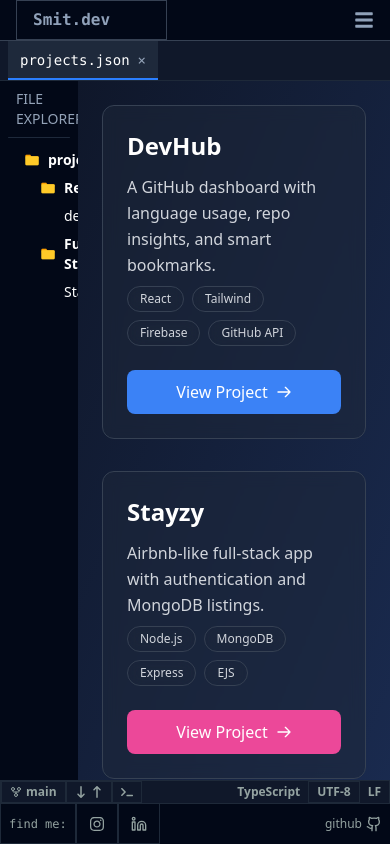
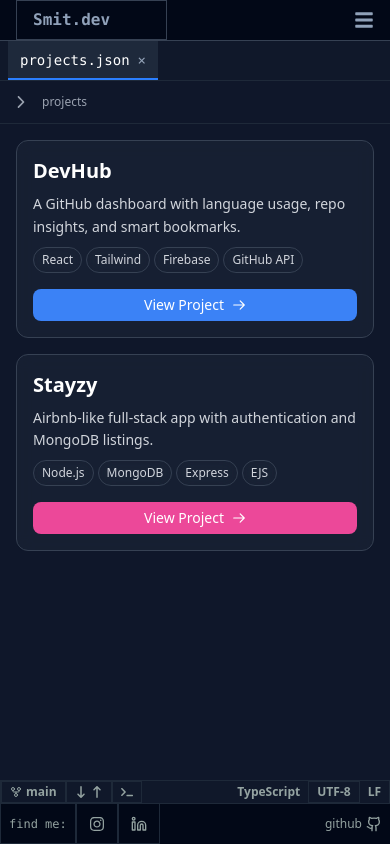
Before and after one commit to smitbharvadiya/portfolio, a React (Vite) app: page /projects in a window 390 px wide. Built offline with nearby package versions, Linux system fonts and the light colour scheme.

Commit message:
Added responsivness

```diff
--- a/package.json
+++ b/package.json
@@ -21,6 +21,7 @@
     "react": "^19.1.0",
     "react-dom": "^19.1.0",
     "react-icons": "^5.5.0",
+    "react-intersection-observer": "^9.16.0",
     "react-router-dom": "^7.6.3",
     "tailwindcss": "^4.1.11"
   },
--- a/src/components/Projects/Main.jsx
+++ b/src/components/Projects/Main.jsx
@@ -1,4 +1,6 @@
 import { HiOutlineArrowRight } from "react-icons/hi";
+import { IoIosArrowForward } from "react-icons/io";
+import { useState, useEffect } from "react";
 
 const projects = [
   {
@@ -6,27 +8,59 @@ const projects = [
     description: "A GitHub dashboard with language usage, repo insights, and smart bookmarks.",
     tech: ["React", "Tailwind", "Firebase", "GitHub API"],
     link: "https://dev-hub-blond.vercel.app/",
-    accent: "#3B82F6"
+    accent: "#3B82F6",
+    filePath: "projects / devhub.json"
   },
   {
     title: "Stayzy",
     description: "Airbnb-like full-stack app with authentication and MongoDB listings.",
     tech: ["Node.js", "MongoDB", "Express", "EJS"],
     link: "https://stayzy-cj60.onrender.com/",
-    accent: "#EC4899"
+    accent: "#EC4899",
+    filePath: "projects / stayzy.json"
   }
 ];
 
-export default function Main({ selectedProject }) {
+export default function Main({ selectedProject, setIsCollapsed }) {
+  const [isMobile, setIsMobile] = useState(false);
+
+  // Track screen size
+  useEffect(() => {
+    const checkMobile = () => setIsMobile(window.innerWidth < 768);
+    checkMobile();
+    window.addEventListener("resize", checkMobile);
+    return () => window.removeEventListener("resize", checkMobile);
+  }, []);
 
   const filteredProjects = selectedProject
     ? projects.filter((p) => p.title === selectedProject)
     : projects;
 
+  // Figure out file path for header
+  const currentPath =
+    filteredProjects.length === 1
+      ? filteredProjects[0].filePath
+      : "projects";
+
   return (
-    <div className="flex-grow w-4/5 bg-gradient-to-br from-[#0f172a] to-[#1a2b50] px-6 py-6 text-white">
+    <div className="flex-grow bg-[#0f172a] text-white overflow-auto">
 
-        <div className="grid grid-cols-1 sm:grid-cols-2 lg:grid-cols-3 gap-8">
+      {/* Mobile header (like bio.json one) */}
+      {isMobile && (
+        <div className="md:hidden flex items-center p-3 border-b border-gray-800 bg-[#0f172a] sticky top-0 z-10">
+          <button
+            onClick={() => setIsCollapsed(false)}
+            className="mr-3 text-gray-400 hover:text-white transition"
+          >
+            <IoIosArrowForward size={18} />
+          </button>
+          <span className="text-xs text-gray-400">{currentPath}</span>
+        </div>
+      )}
+
+      {/* Projects grid */}
+      <div className="p-4 md:p-6">
+        <div className="grid grid-cols-1 sm:grid-cols-2 lg:grid-cols-3 gap-4 md:gap-8">
           {filteredProjects.map((project, index) => (
             <div
               key={index}
@@ -39,17 +73,17 @@ export default function Main({ selectedProject }) {
                 }}
               />
 
-              <div className="relative z-10 p-6 h-full flex flex-col">
+              <div className="relative z-10 p-4 md:p-6 h-full flex flex-col">
                 <div className="flex-1">
-                  <h2 className="text-2xl font-bold mb-3">{project.title}</h2>
-                  <p className="text-gray-300 mb-2 leading-relaxed">{project.description}</p>
+                  <h2 className="text-xl md:text-2xl font-bold mb-2 md:mb-3">{project.title}</h2>
+                  <p className="text-gray-300 text-sm md:text-base mb-2 leading-relaxed">{project.description}</p>
                 </div>
 
-                <div className="mb-6 flex flex-wrap gap-2">
+                <div className="mb-4 md:mb-6 flex flex-wrap gap-1 md:gap-2">
                   {project.tech.map((tech, i) => (
                     <span
                       key={i}
-                      className="text-xs px-3 py-1 rounded-full backdrop-blur-sm border border-gray-700 text-gray-300"
+                      className="text-xs px-2 md:px-3 py-1 rounded-full backdrop-blur-sm border border-gray-700 text-gray-300"
                     >
                       {tech}
                     </span>
@@ -60,7 +94,7 @@ export default function Main({ selectedProject }) {
                   href={project.link}
                   target="_blank"
                   rel="noopener noreferrer"
-                  className="inline-flex items-center justify-center px-5 py-2.5 rounded-lg font-medium transition-all duration-300 transform group-hover:translate-x-1"
+                  className="inline-flex items-center justify-center px-4 md:px-5 py-1.5 md:py-2.5 rounded-lg font-medium transition-all duration-300 transform group-hover:translate-x-1 text-sm md:text-base"
                   style={{
                     backgroundColor: project.accent,
                   }}
@@ -73,5 +107,6 @@ export default function Main({ selectedProject }) {
           ))}
         </div>
       </div>
+    </div>
   );
 }
--- a/src/components/Projects/fileExplorer.jsx
+++ b/src/components/Projects/fileExplorer.jsx
@@ -1,20 +1,28 @@
 import { useState } from "react";
-import { IoIosArrowDown } from "react-icons/io";
-import { FaReact } from "react-icons/fa";
-import { FaNodeJs } from "react-icons/fa";
+import { IoIosArrowDown, IoIosClose } from "react-icons/io";
+import { FaReact, FaNodeJs } from "react-icons/fa";
 import folder from "../../assets/images/folder.png";
 
-const FileExplorer = ({ openTab }) => {
+const FileExplorer = ({ openTab, setIsCollapsed }) => {
   const [isProjectsOpen, setIsProjectsOpen] = useState(true);
   const [isReactOpen, setIsReactOpen] = useState(true);
   const [isFullOpen, setIsFullOpen] = useState(true);
 
   return (
-    <div className="w-1/5 h-full bg-[#020817] text-white overflow-auto">
+    <div className="h-full overflow-auto">
 
-      <div className="text-[#94a3b8] text-sm px-4 py-2">FILE EXPLORER</div>
-      <div className="h-[1px] rounded-full bg-[#1e293b] mx-2 mb-2"></div>
+      {/* Mobile header */}
+      <div className="md:hidden flex items-center justify-between p-3 border-b border-gray-800 bg-[#0f172a] sticky top-0 z-10">
+        <span className="text-xs text-gray-400">FILE EXPLORER</span>
+        <button
+          onClick={() => setIsCollapsed(true)}
+          className="text-gray-400 hover:text-white transition"
+        >
+          <IoIosClose size={20} />
+        </button>
+      </div>
 
+      {/* Projects folder */}
       <div
         className="flex items-center cursor-pointer hover:bg-[#1e293b] px-4 py-1"
         onClick={() => setIsProjectsOpen(!isProjectsOpen)}
@@ -31,6 +39,7 @@ const FileExplorer = ({ openTab }) => {
 
       {isProjectsOpen && (
         <div className="ml-6">
+          {/* React folder */}
           <div
             className="flex items-center cursor-pointer hover:bg-[#1e293b] px-2 py-1"
             onClick={() => setIsReactOpen(!isReactOpen)}
@@ -57,6 +66,7 @@ const FileExplorer = ({ openTab }) => {
             </div>
           )}
 
+          {/* Full Stack folder */}
           <div
             className="flex items-center cursor-pointer hover:bg-[#1e293b] px-2 py-1"
             onClick={() => setIsFullOpen(!isFullOpen)}
@@ -82,13 +92,8 @@ const FileExplorer = ({ openTab }) => {
               </div>
             </div>
           )}
-
         </div>
-
-
-
       )}
-
     </div>
   );
 };
--- a/src/components/TechStack/MainTechStack.jsx
+++ b/src/components/TechStack/MainTechStack.jsx
@@ -4,6 +4,8 @@ import {
   SiMongodb,
   SiGit, SiGithub
 } from "react-icons/si";
+import { IoIosArrowForward } from "react-icons/io";
+import { useState, useEffect } from "react";
 
 const techStacks = {
   "frontend.json": {
@@ -40,28 +42,52 @@ const techStacks = {
   }
 };
 
-export default function MainTechStack({ selectedFile }) {
+export default function MainTechStack({ selectedFile, setIsCollapsed }) {
+  const [isMobile, setIsMobile] = useState(false);
   const { title, stack } = techStacks[selectedFile] || techStacks["frontend.json"];
 
+  useEffect(() => {
+    const checkMobile = () => setIsMobile(window.innerWidth < 768);
+    checkMobile();
+    window.addEventListener("resize", checkMobile);
+    return () => window.removeEventListener("resize", checkMobile);
+  }, []);
+
   return (
-     <section className="w-4/5 bg-[#111826] py-12 px-6 text-white">
+    <div className="flex-grow bg-[#0f172a] text-white overflow-auto">
+      {/* Mobile header */}
+      {isMobile && (
+        <div className="md:hidden flex items-center p-3 border-b border-gray-800 bg-[#0f172a] sticky top-0 z-10">
+          <button
+            onClick={() => setIsCollapsed(false)}
+            className="mr-3 text-gray-400 hover:text-white transition"
+          >
+            <IoIosArrowForward size={18} />
+          </button>
+          <span className="text-xs text-gray-400 font-mono">tech-stack/{selectedFile}</span>
+        </div>
+      )}
+
+      {/* Main content */}
+      <div className="p-4 md:p-6">
         <div className="w-full">
-        <h2 className="text-2xl font-semibold mb-8">{title}</h2>
+          <h2 className="text-2xl font-semibold mb-6 md:mb-8">{title}</h2>
 
-        <div className="grid grid-cols-2 sm:grid-cols-3 md:grid-cols-6 gap-4">
+          <div className="grid grid-cols-2 sm:grid-cols-3 md:grid-cols-4 lg:grid-cols-6 gap-3 md:gap-4">
             {stack.map(({ name, icon }, index) => (
               <div
                 key={index}
-              className="flex items-center justify-evenly gap-2 px-3 py-2 rounded-full border border-white/10
-                bg-white/5 backdrop-blur-sm hover:scale-[1.04] hover:border-white/20 hover:shadow-md
+                className="flex flex-col items-center justify-center gap-2 p-3 md:p-4 rounded-xl border border-white/10
+                  bg-white/5 backdrop-blur-sm hover:scale-[1.03] hover:border-white/20 hover:shadow-lg
                   transition-all duration-300"
               >
-              <div className="text-2xl">{icon}</div>
-              <span className="text-sm font-medium">{name}</span>
+                <div className="text-3xl md:text-4xl">{icon}</div>
+                <span className="text-sm md:text-base font-medium text-center">{name}</span>
               </div>
             ))}
           </div>
         </div>
-    </section>
+      </div>
+    </div>
   );
 }
--- a/src/components/TechStack/techFileExplorer.jsx
+++ b/src/components/TechStack/techFileExplorer.jsx
@@ -1,24 +1,34 @@
-import { IoIosArrowDown, IoIosCode } from "react-icons/io";
+import { useState } from "react";
+import { IoIosArrowDown, IoIosClose } from "react-icons/io";
+import { IoIosCode } from "react-icons/io";
 import { TbDatabase } from "react-icons/tb";
 import { MdStorage, MdBuild } from "react-icons/md";
 import folder from "../../assets/images/folder.png";
-import { useState } from "react";
 
-const files = [
-  { name: "frontend.json", icon: <IoIosCode size={18} className="text-[#8c64bd]" /> },
-  { name: "backend.json", icon: <MdStorage size={18} className="text-[#60a5fa]" /> },
-  { name: "database.json", icon: <TbDatabase size={18} className="text-[#34d399]" /> },
-  { name: "tools.json", icon: <MdBuild size={18} className="text-[#facc15]" /> },
-];
-
-const TechFileExplorer = ({ selectedFile, setSelectedFile, openTab }) => {
+const TechFileExplorer = ({ openTab, setIsCollapsed, selectedFile, setSelectedFile }) => {
   const [isOpen, setIsOpen] = useState(true);
 
+  const files = [
+    { name: "frontend.json", icon: <IoIosCode size={18} className="text-[#8c64bd]" /> },
+    { name: "backend.json", icon: <MdStorage size={18} className="text-[#60a5fa]" /> },
+    { name: "database.json", icon: <TbDatabase size={18} className="text-[#34d399]" /> },
+    { name: "tools.json", icon: <MdBuild size={18} className="text-[#facc15]" /> },
+  ];
+
   return (
-    <div className="w-1/5 h-full bg-[#020817] text-white overflow-auto">
-      <div className="text-[#94a3b8] text-sm px-4 py-2">FILE EXPLORER</div>
-      <div className="h-[1px] rounded-full bg-[#1e293b] mx-2 mb-2"></div>
+    <div className="h-full overflow-auto">
+      {/* Mobile header */}
+      <div className="md:hidden flex items-center justify-between p-3 border-b border-gray-800 bg-[#0f172a] sticky top-0 z-10">
+        <span className="text-xs text-gray-400">FILE EXPLORER</span>
+        <button
+          onClick={() => setIsCollapsed(true)}
+          className="text-gray-400 hover:text-white transition"
+        >
+          <IoIosClose size={20} />
+        </button>
+      </div>
 
+      {/* Tech stack folder */}
       <div
         className="flex items-center cursor-pointer hover:bg-[#1e293b] px-4 py-1"
         onClick={() => setIsOpen(!isOpen)}
@@ -30,7 +40,7 @@ const TechFileExplorer = ({ selectedFile, setSelectedFile, openTab }) => {
           }`}
         />
         <img src={folder} alt="folder" className="h-4 mr-2" />
-        <span className="text-sm font-medium">tech-stack</span>
+        <span className="text-sm font-semibold">tech-stack</span>
       </div>
 
       {isOpen && (
@@ -40,7 +50,7 @@ const TechFileExplorer = ({ selectedFile, setSelectedFile, openTab }) => {
               key={file.name}
               onClick={() => {
                 setSelectedFile(file.name);
-                openTab(`${file.name}.json`);
+                openTab(file.name);
               }}
               className={`flex items-center cursor-pointer px-2 py-1 hover:bg-[#1e293b] ${
                 selectedFile === file.name ? "bg-[#1e293b]" : ""
--- a/src/pages/contactMe.jsx
+++ b/src/pages/contactMe.jsx
@@ -21,7 +21,7 @@ export default function Contact() {
                 setActiveTab={setActiveTab}
                 closeTab={closeTab}
             />
-            <div className="flex flex-1">
+            <div className="flex flex-col md:flex-row flex-grow min-h-0 pb-12">
                 <Form name={name} setName={setName} email={email} setEmail={setEmail} message={message} setMessage={setMessage} />
                 <ContactTerminal name={name} email={email} message={message} />
             </div>
--- a/src/pages/projects.jsx
+++ b/src/pages/projects.jsx
@@ -1,25 +1,44 @@
+import { useState, useEffect } from "react";
+import { IoIosArrowForward } from "react-icons/io";
 import { TabManager } from "../components/TabManager";
-import Navbar from "../components/Header"
+import Navbar from "../components/Header";
 import TabBar from "../components/tabs";
-import FileExplorer from "../components/Projects/fileExplorer"
-import Main from "../components/Projects/Main"
-import Footer from "../components/Footer"
-import { useState } from "react";
+import FileExplorer from "../components/Projects/fileExplorer";
+import Main from "../components/Projects/Main";
+import Footer from "../components/Footer";
 
 export default function Project() {
-    const { tabs, activeTab, openTab, closeTab, setActiveTab } = TabManager();
+    const { tabs, activeTab, closeTab, setActiveTab } = TabManager();
+
     const [selectedProject, setSelectedProject] = useState(null);
+    const [isCollapsed, setIsCollapsed] = useState(true);
+    const [isMobile, setIsMobile] = useState(false);
+
+    const mobileBreakpoint = 768;
+
+    useEffect(() => {
+        const handleResize = () => {
+            const mobile = window.innerWidth < mobileBreakpoint;
+            setIsMobile(mobile);
+            if (!mobile) setIsCollapsed(false);
+        };
+
+        handleResize();
+        window.addEventListener("resize", handleResize);
+        return () => window.removeEventListener("resize", handleResize);
+    }, []);
 
     const handleOpenTab = (fileName) => {
-    const map = {
+        const projectMap = {
             "devhub.json": "DevHub",
             "stayzy.json": "Stayzy",
         };
-    setSelectedProject(map[fileName] || null);
+        setSelectedProject(projectMap[fileName] || null);
+        if (isMobile) setIsCollapsed(true);
     };
 
     return (
-        <div className="flex flex-col h-screen">
+        <div className="flex flex-col h-screen bg-[#0f172a]">
             <Navbar />
             <TabBar
                 tabs={tabs}
@@ -27,11 +46,37 @@ export default function Project() {
                 setActiveTab={setActiveTab}
                 closeTab={closeTab}
             />
-            <div className="flex flex-1">
-                <FileExplorer openTab={handleOpenTab} />
-                <Main selectedProject={selectedProject}/>
+
+            <div className="flex flex-1 overflow-hidden relative">
+                {/* Sidebar */}
+                <div
+                    className={`h-full bg-[#020817] text-white transition-all duration-300 z-20 ${
+                        isMobile
+                            ? `fixed top-0 left-0 w-64 ${isCollapsed ? "-translate-x-full" : "translate-x-0"}`
+                            : "relative w-1/5"
+                    }`}
+                >
+                    <FileExplorer openTab={handleOpenTab} setIsCollapsed={setIsCollapsed} />
                 </div>
+
+                {/* Main content */}
+                <div
+                    className={`flex-1 transition-opacity duration-300 ${
+                        !isCollapsed && isMobile ? "opacity-50" : "opacity-100"
+                    }`}
+                >
+                    {isMobile && !isCollapsed && (
+                        <div
+                            className="fixed inset-0 bg-[#0f172a] bg-opacity-50 z-10"
+                            onClick={() => setIsCollapsed(true)}
+                        />
+                    )}
+
+                    <Main selectedProject={selectedProject} setIsCollapsed={setIsCollapsed} />
+                </div>
+            </div>
+
             <Footer />
         </div>
-    )
+    );
 }
--- a/src/pages/techStack.jsx
+++ b/src/pages/techStack.jsx
@@ -1,30 +1,82 @@
+import { useState, useEffect } from "react";
+import { IoIosArrowForward } from "react-icons/io";
 import { TabManager } from "../components/TabManager";
-import Navbar from "../components/Header"
+import Navbar from "../components/Header";
 import TabBar from "../components/tabs";
-import TechFileExplorer from "../components/TechStack/techFileExplorer"
-import MainTechStack from "../components/TechStack/MainTechStack"
-import Footer from "../components/Footer"
-import { useState } from "react"
+import TechFileExplorer from "../components/TechStack/techFileExplorer";
+import MainTechStack from "../components/TechStack/MainTechStack";
+import Footer from "../components/Footer";
 
 export default function TechStack() {
-    const [selectedFile, setSelectedFile] = useState("frontend");
-    const { tabs, activeTab, openTab, closeTab, setActiveTab } = TabManager();
+    const { tabs, activeTab, closeTab, setActiveTab } = TabManager();
+    const [selectedFile, setSelectedFile] = useState("frontend.json");
+    const [isCollapsed, setIsCollapsed] = useState(true);
+    const [isMobile, setIsMobile] = useState(false);
 
+    const mobileBreakpoint = 768;
+
+    useEffect(() => {
+        const handleResize = () => {
+            const mobile = window.innerWidth < mobileBreakpoint;
+            setIsMobile(mobile);
+            if (!mobile) setIsCollapsed(false);
+        };
+
+        handleResize();
+        window.addEventListener("resize", handleResize);
+        return () => window.removeEventListener("resize", handleResize);
+    }, []);
+
+    const handleOpenTab = (fileName) => {
+        setSelectedFile(fileName);
+        if (isMobile) setIsCollapsed(true);
+    };
 
     return (
-        <div className="flex flex-col h-screen">
+        <div className="flex flex-col h-screen bg-[#0f172a]">
             <Navbar />
             <TabBar
-          tabs={tabs}
-          activeTab={activeTab}
-          setActiveTab={setActiveTab}
-          closeTab={closeTab}
-        />
-            <div className="flex flex-1">
-                <TechFileExplorer selectedFile={selectedFile} setSelectedFile={setSelectedFile} openTab={openTab} />
-                <MainTechStack selectedFile={selectedFile}/>
+                tabs={tabs}
+                activeTab={activeTab}
+                setActiveTab={setActiveTab}
+                closeTab={closeTab}
+            />
+
+            <div className="flex flex-1 overflow-hidden relative">
+                {/* Sidebar */}
+                <div
+                    className={`h-full bg-[#020817] text-white transition-all duration-300 z-20 ${
+                        isMobile
+                            ? `fixed top-0 left-0 w-64 ${isCollapsed ? "-translate-x-full" : "translate-x-0"}`
+                            : "relative w-1/5"
+                    }`}
+                >
+                    <TechFileExplorer
+                        openTab={handleOpenTab}
+                        setIsCollapsed={setIsCollapsed}
+                        selectedFile={selectedFile}
+                        setSelectedFile={setSelectedFile}
+                    />
+                </div>
+
+                {/* Main content */}
+                <div
+                    className={`flex-1 transition-opacity duration-300 ${
+                        !isCollapsed && isMobile ? "opacity-50" : "opacity-100"
+                    }`}
+                >
+                    {isMobile && !isCollapsed && (
+                        <div
+                            className="fixed inset-0 bg-[#0f172a] bg-opacity-50 z-10"
+                            onClick={() => setIsCollapsed(true)}
+                        />
+                    )}
+
+                    <MainTechStack selectedFile={selectedFile} setIsCollapsed={setIsCollapsed} />
+                </div>
             </div>
+
             <Footer />
         </div>
-    )
+    );
 }
```
Also changed, not shown: src/components/ContactMe/contactTerminal.jsx (+23 -16 lines), src/components/ContactMe/form.jsx (+13 -14 lines), src/components/about/aboutFileExpo.jsx (indentation only), 1 other file (tests, documents, lock files or other folders). Lines whose indentation alone changed are shown as unchanged.
